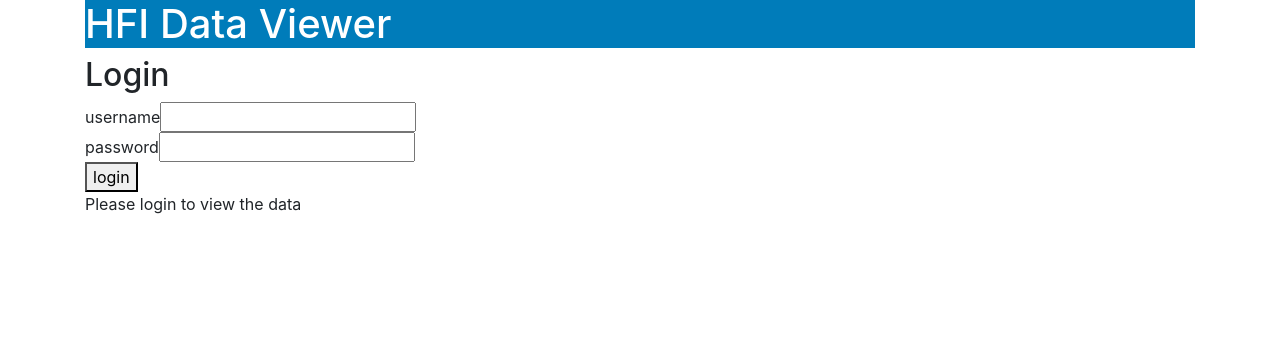
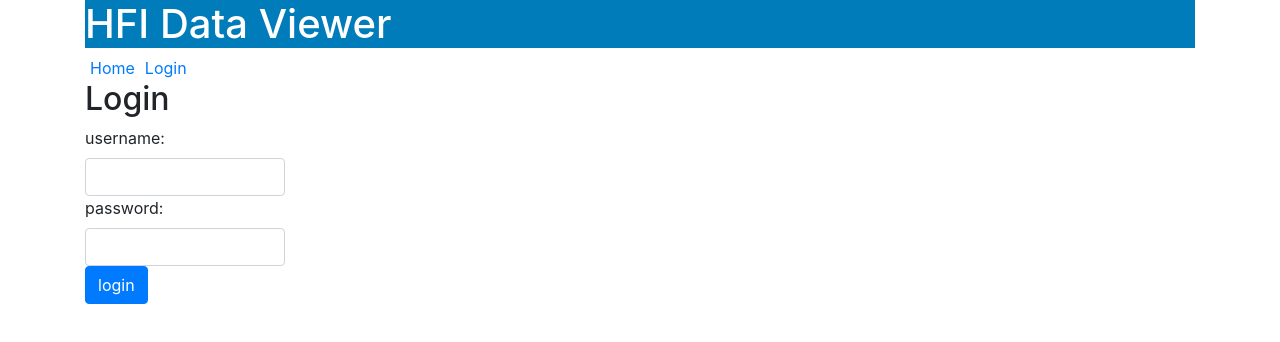
Before and after one commit to xyloid/hfi_frontend, a React (Create React App) app: page /login in a window 1280 px wide. Shown: the top 342 px of the page. Built offline with nearby package versions, Linux system fonts and the light colour scheme.

Commit message:
add style to login

```diff
--- a/package.json
+++ b/package.json
@@ -12,6 +12,7 @@
     "react-bootstrap-table-next": "^4.0.3",
     "react-dom": "^17.0.1",
     "react-redux": "^7.2.2",
+    "react-router-dom": "^5.2.0",
     "react-scripts": "4.0.0",
     "redux": "^4.0.5",
     "redux-thunk": "^2.3.0",
--- a/src/App.js
+++ b/src/App.js
@@ -4,9 +4,12 @@ import recordService from "./services/record";
 import loginService from "./services/login";
 import LoginForm from "./components/LoginForm";
 import RecordTable from "./components/RecordTable";
+import { Button } from "react-bootstrap";
 
 import { initializeRecords } from "./reducers/recordReducer";
 import { useDispatch } from "react-redux";
+
+import { BrowserRouter as Router, Switch, Route, Link } from "react-router-dom";
 
 const App = () => {
   const dispatch = useDispatch();
@@ -42,26 +45,48 @@ const App = () => {
     setUser(null);
   };
 
+  const padding = {
+    padding: 5,
+  };
+
   return (
     <div className="container">
       <h1>HFI Data Viewer</h1>
-
+      <Router>
+        <div>
+          <Link style={padding} to="/">
+            Home
+          </Link>
+          <Link style={padding} to="/login">
+            Login
+          </Link>
+        </div>
+        <Switch>
+          <Route path="/login">
+            <div>
               {user === null ? (
                 <LoginForm handleSubmit={loginHandler} />
               ) : (
                 <div>
                   <p>
                     <b>{user.name}</b> logged-in{" "}
-            <button onClick={logoutHandler}>logout</button>
+                    <Button variant="primary" onClick={logoutHandler}>
+                      logout
+                    </Button>
                   </p>
                 </div>
               )}
-
+            </div>
+          </Route>
+          <Route path="/">
             {user === null ? (
               <div>Please login to view the data</div>
             ) : (
               <RecordTable />
             )}
+          </Route>
+        </Switch>
+      </Router>
     </div>
   );
 };
--- a/src/components/LoginForm.js
+++ b/src/components/LoginForm.js
@@ -1,5 +1,6 @@
 import React, { useState } from "react";
 import PropTypes from "prop-types";
+import { Button, Form } from "react-bootstrap";
 
 const LoginForm = ({ handleSubmit }) => {
   const [username, setUsername] = useState("");
@@ -18,24 +19,26 @@ const LoginForm = ({ handleSubmit }) => {
     <div>
       <h2>Login</h2>
 
-      <form onSubmit={login}>
-        <div>
-          username
-          <input
+      <Form onSubmit={login} style={{ width: "200px" }}>
+        <Form.Group>
+          <Form.Label>username:</Form.Label>
+          <Form.Control
+            type="text"
+            name="username"
             value={username}
             onChange={({ target }) => setUsername(target.value)}
           />
-        </div>
-        <div>
-          password
-          <input
+          <Form.Label>password:</Form.Label>
+          <Form.Control
             type="password"
             value={password}
             onChange={({ target }) => setPassword(target.value)}
           />
-        </div>
-        <button type="submit">login</button>
-      </form>
+          <Button variant="primary" type="submit">
+            login
+          </Button>
+        </Form.Group>
+      </Form>
     </div>
   );
 };
--- a/src/components/RecordTable.js
+++ b/src/components/RecordTable.js
@@ -53,7 +53,6 @@ const RecordTable = () => {
 
           return (
             <div>
-              Status History of {row.name}
               {typeof row.statusHistory === "undefined" ? (
                 <div></div>
               ) : (
```
Also changed, not shown: 2 other files (tests, documents, lock files or other folders). Lines whose indentation alone changed are shown as unchanged.
